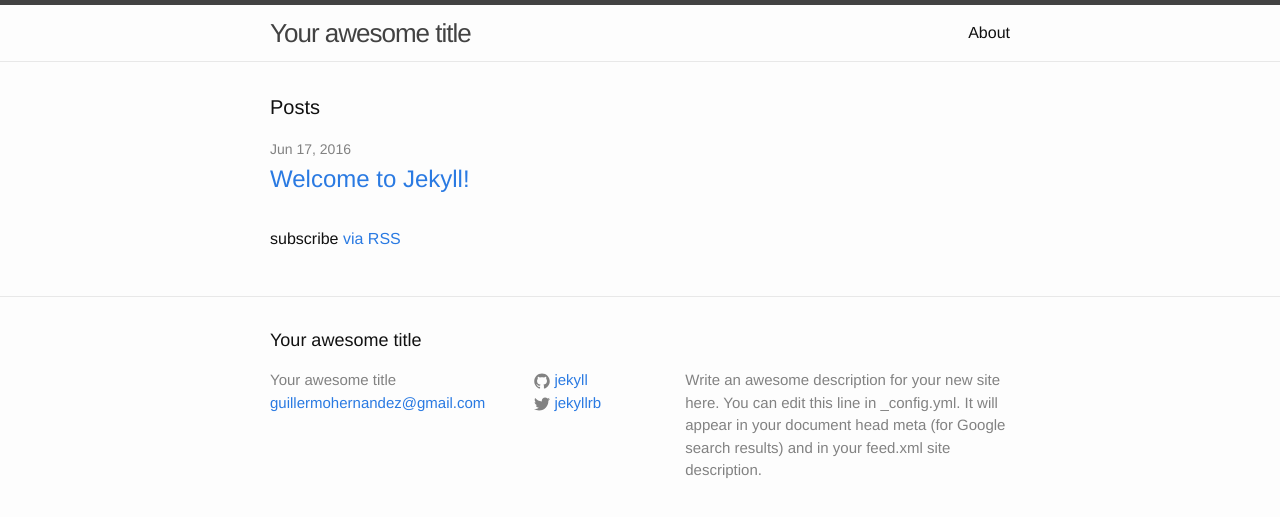
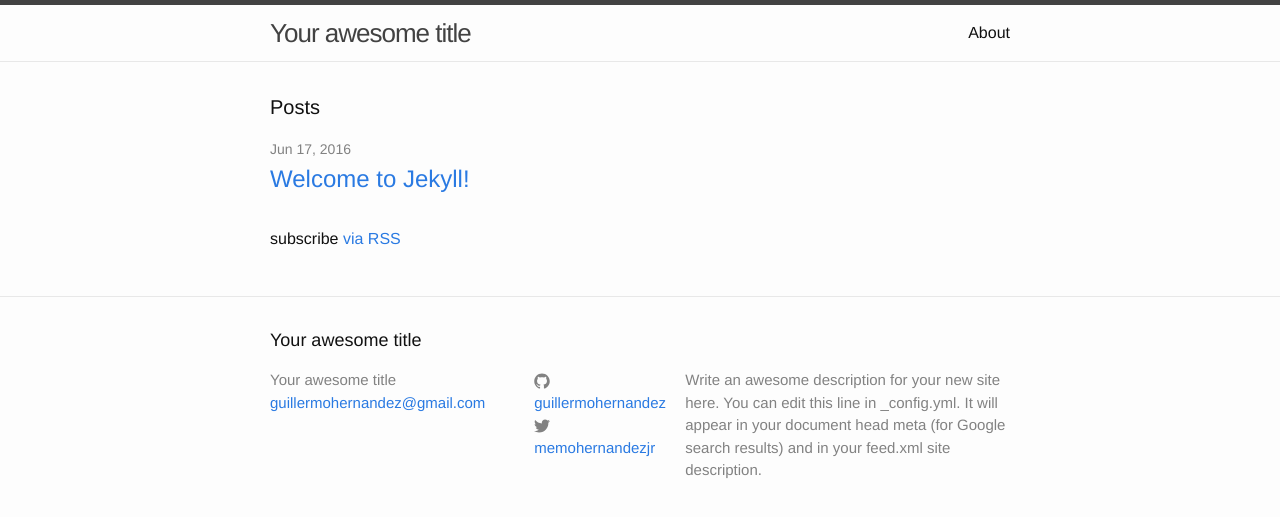
Before and after one commit to guillermohernandez/guillermohernandez.github.io, a Jekyll site: the page built from index.html, in a window 1280 px wide. Shown: the top 517 px of the page. Built offline with Jekyll 4.4.1, drawn with Linux system fonts in a browser that asks for light colours.

Commit message:
Updated Config

```diff
--- a/_config.yml
+++ b/_config.yml
@@ -13,6 +13,6 @@ description: |
   Write an awesome description for your new site here. You can edit this line in _config.yml. It will appear in your document head meta (for Google search results) and in your feed.xml site description.
 baseurl:
 url: http://yourdomain.com
-twitter_username: jekyllrb
-github_username: jekyll
+twitter_username: memohernandezjr
+github_username: guillermohernandez
 markdown: kramdown
```
